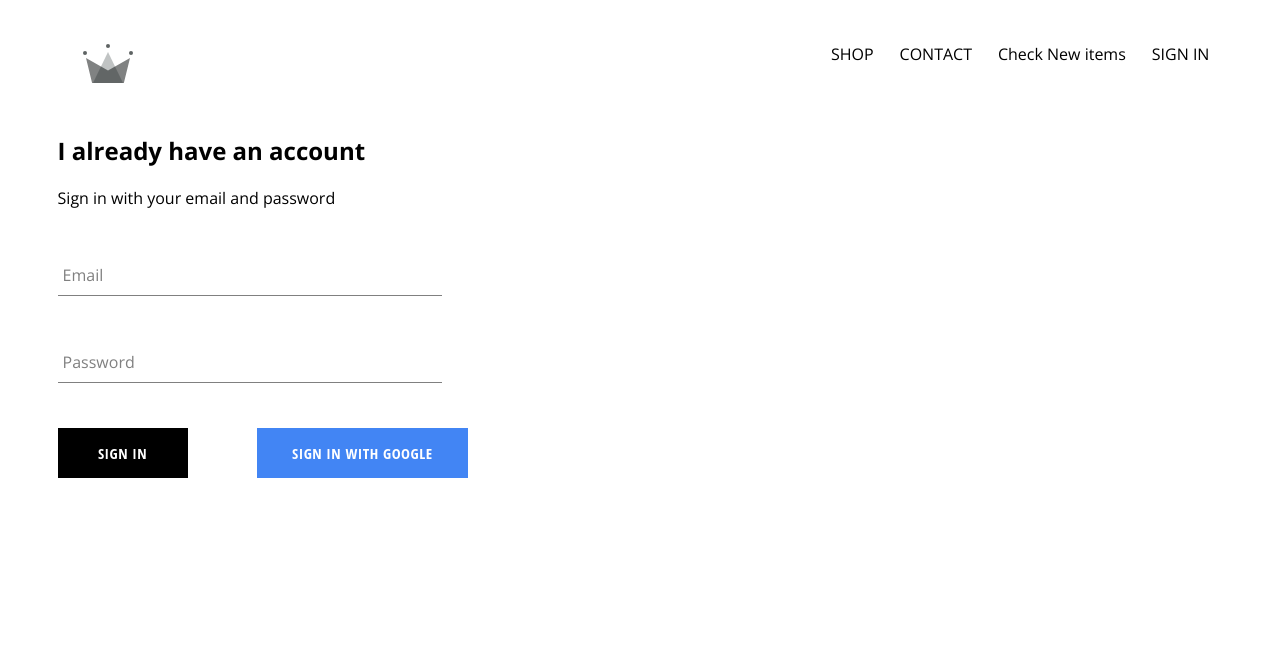
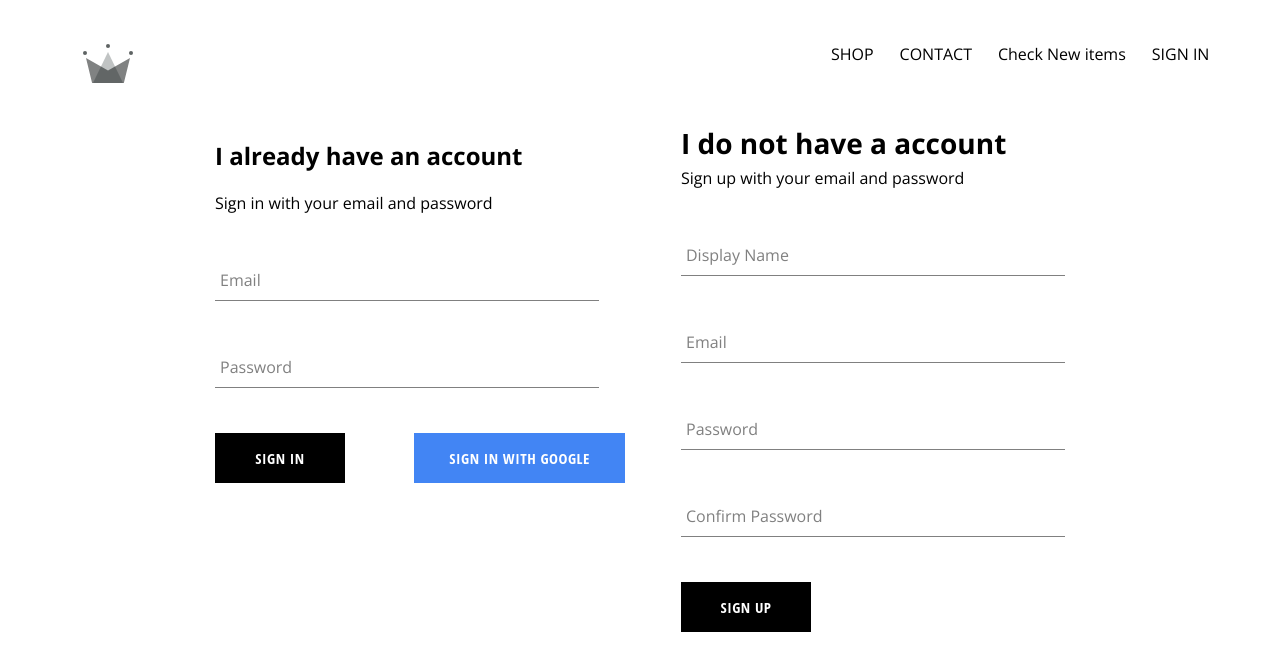
Before and after one commit to DevEmmac/Crown-clothing, a React (Create React App) app: page /signin in a window 1280 px wide. Shown: the top 670 px of the page. Built offline with nearby package versions, Linux system fonts and the light colour scheme; no server answers; a web font is replaced by a local one.

Commit message:
implemented firebase utils,included ability to store  authenticated users into our firestore database

```diff
--- a/src/App.js
+++ b/src/App.js
@@ -8,7 +8,7 @@
 import ShopPage from './component/pages/shop/shop.component';
 import Header from './component/header/header.component';
 import SignInAndSignUpPage from './component/pages/sign-in-and-sign-up/sign-in-and-sign-up.component';
-import { auth } from './firebase/firebase.utils';
+import { auth, createUserProfileDocument } from './firebase/firebase.utils';
 
 class App extends React.Component {
   constructor() {
@@ -16,25 +16,35 @@
 
     this.state = {
       currentUser: null
-    }
+    };
   }
 
   // Google authentication
-
   unsubscribeFromAuth  = null;
 
   componentDidMount() {
-     this.unsubscribeFromAuth = auth.onAuthStateChanged(user => {
-      this.setState({ currentUser: user });
+     this.unsubscribeFromAuth = auth.onAuthStateChanged(async userAuth => {
+      if (userAuth) {
+        const userRef = await createUserProfileDocument(userAuth);
 
-      console.log(user);
+        userRef.onSnapshot(snapShot => {
+          this.setState({
+            currentUser: {
+              id: snapShot.id,
+              ...snapShot.data()
+            }
+          });
+          console.log(this.state);
+        });
+      }
+
+      this.setState({ currentUser: userAuth});
      });
   }
 
   componentWillUnmount() {
     this.unsubscribeFromAuth();
   }
-
 
   render() {
     return (
--- a/src/component/pages/sign-in-and-sign-up/sign-in-and-sign-up.component.jsx
+++ b/src/component/pages/sign-in-and-sign-up/sign-in-and-sign-up.component.jsx
@@ -1,12 +1,14 @@
 import React from "react";
 
 import SignIn from "../../sign-in/sign-in.component";
+import SignUp from "../../sign-up/sign-up.component";
 
 import './sign-in-and-sign-up.style.css';
 
 const SignInAndSignUpPage = () => (
    <div className="sign-in-and-sign-up">
       <SignIn />
+      <SignUp />
    </div>
 );
 
--- a/src/component/pages/sign-in-and-sign-up/sign-in-and-sign-up.style.css
+++ b/src/component/pages/sign-in-and-sign-up/sign-in-and-sign-up.style.css
@@ -0,0 +1,6 @@
+.sign-in-and-sign-up {
+    width: 850px;
+    display: flex;
+    justify-content: space-between;
+    margin: 30px auto;
+}
--- a/src/component/sign-in/sign-in.component.jsx
+++ b/src/component/sign-in/sign-in.component.jsx
@@ -69,6 +69,3 @@
  }
 
  export default SignIn;
-
-
-//  {' '}
--- /dev/null
+++ b/src/component/sign-up/sign-up.component.jsx
@@ -0,0 +1,107 @@
+import React from "react";
+
+import FormInput from "../form-input/form-input.component";
+import CustomButton from "../custom/custom-button.component";
+
+import { auth, createUserProfileDocument } from '../../firebase/firebase.utils'
+
+import './sign-up.style.css';
+
+class SignUp extends React.Component {
+    constructor() {
+        super();
+
+        this.state = {
+            displayName: '',
+            email: '',
+            password: '',
+            confirmPassword: ''
+        };
+    }
+
+    handleSubmit = async event => {
+        event.preventDefault();
+
+        const { displayName, email, password, confirmPassword } = this.state;
+
+        if(password !== confirmPassword) {
+            alert("passwords don't match");
+            return;
+        }
+
+        try {
+          const { user } = await auth.createUserWithEmailAndPassword(
+            email,
+            password
+        );
+
+        await createUserProfileDocument(user, { displayName });
+        this.setState({
+            displayName: '',
+            email: '',
+            password: '',
+            confirmPassword: ''
+        })
+
+        } catch (error) {
+            console.error(error);
+        }
+    };
+
+    handleChange = event => {
+        const { name, value } = event.target;
+
+        this.setState({ [name]: value });
+    };
+
+    render() {
+        const { displayName, email, password, confirmPassword } = this.state;
+        return (
+            <div className="sign-up">
+                <h2 className="title">I do not have a account</h2>
+                <span>Sign up with your email and password</span>
+                <form className="sign-up-form" onSubmit={this.handleSubmit}>
+                    <FormInput
+                    type='text'
+                    name='displayName'
+                    value={displayName}
+                    onChange={this.handleChange}
+                    label='Display Name'
+                    required
+                    />
+
+                    <FormInput
+                    type='email'
+                    name='email'
+                    value={email}
+                    onChange={this.handleChange}
+                    label='Email'
+                    required
+                    />
+
+                    <FormInput
+                    type='password'
+                    name='password'
+                    value={password}
+                    onChange={this.handleChange}
+                    label='Password'
+                    required
+                    />
+
+                    <FormInput
+                    type='password'
+                    name='confirmPassword'
+                    value={confirmPassword}
+                    onChange={this.handleChange}
+                    label='Confirm Password'
+                    required
+                    />
+
+                    <CustomButton type='submit'>SIGN UP</CustomButton>
+                </form>
+            </div>
+        );
+    }
+}
+
+export default SignUp;
--- /dev/null
+++ b/src/component/sign-up/sign-up.style.css
@@ -0,0 +1,9 @@
+.sign-in {
+    width: 410px;
+    display: flex;
+    flex-direction: column;
+}
+
+.title {
+    margin: 5px 0;
+}
--- a/src/firebase/firebase.utils.js
+++ b/src/firebase/firebase.utils.js
@@ -12,6 +12,37 @@
   measurementId: "G-Z5VVVF9GYN"
 };
 
+
+export const createUserProfileDocument = async (userAuth, additionalData) => {
+  if (!userAuth) return;
+
+  const userRef = firestore.doc(`user/${userAuth.uid}`);
+
+  const snapShot = await userRef.get();
+
+  console.log(snapShot);
+
+
+  // if snapshot doest not exist,this function is to create data in userRef place, we are checking if there's any data.
+  if(!snapShot.exists) {
+    const { displayName, email } = userAuth;
+    const createdAt = new Date();
+
+    try {
+      await userRef.set({
+        displayName,
+        email,
+        createdAt,
+        ...additionalData
+      })
+    } catch (error) {
+      console.log('error creating user', error.message);
+    }
+  }
+
+return userRef;
+};
+
 firebase.initializeApp(firebaseConfig);
 
 export const auth = firebase.auth();
```
Also changed, not shown: src/component/header/header.component.jsx (+5 -8 lines), src/test.js (added, +8 -0 lines).
